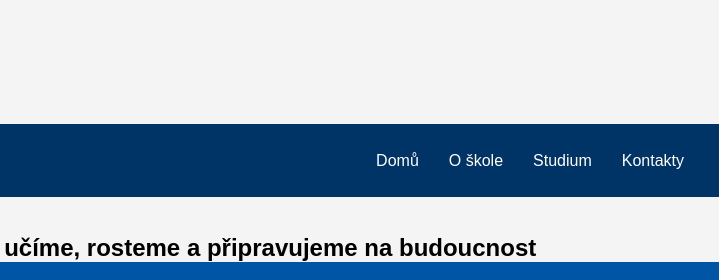
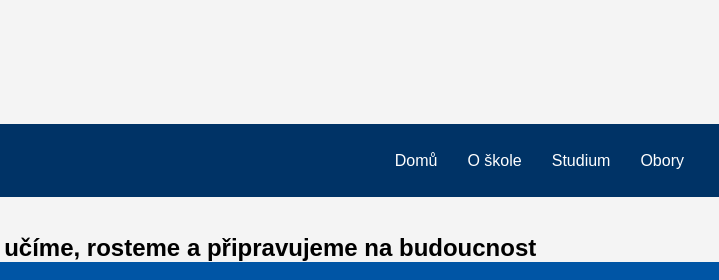
Before and after one commit to HonzaPoncik/introduce, a plain HTML site: page index.html in a window 1280 px wide. Shown: the top 280 px of the page, 561-1280 px from the left. Drawn offline with Linux system fonts and the light colour scheme.

Commit message:
final_index

```diff
--- a/index.html
+++ b/index.html
@@ -17,7 +17,7 @@
             <li><a href="#">Domů</a></li>
             <li><a href="#">O škole</a></li>
             <li><a href="#">Studium</a></li>
-            <li><a href="#">Kontakty</a></li>
+            <li><a href="#">Obory</a></li>
         </ul>
     </nav>
 
```
